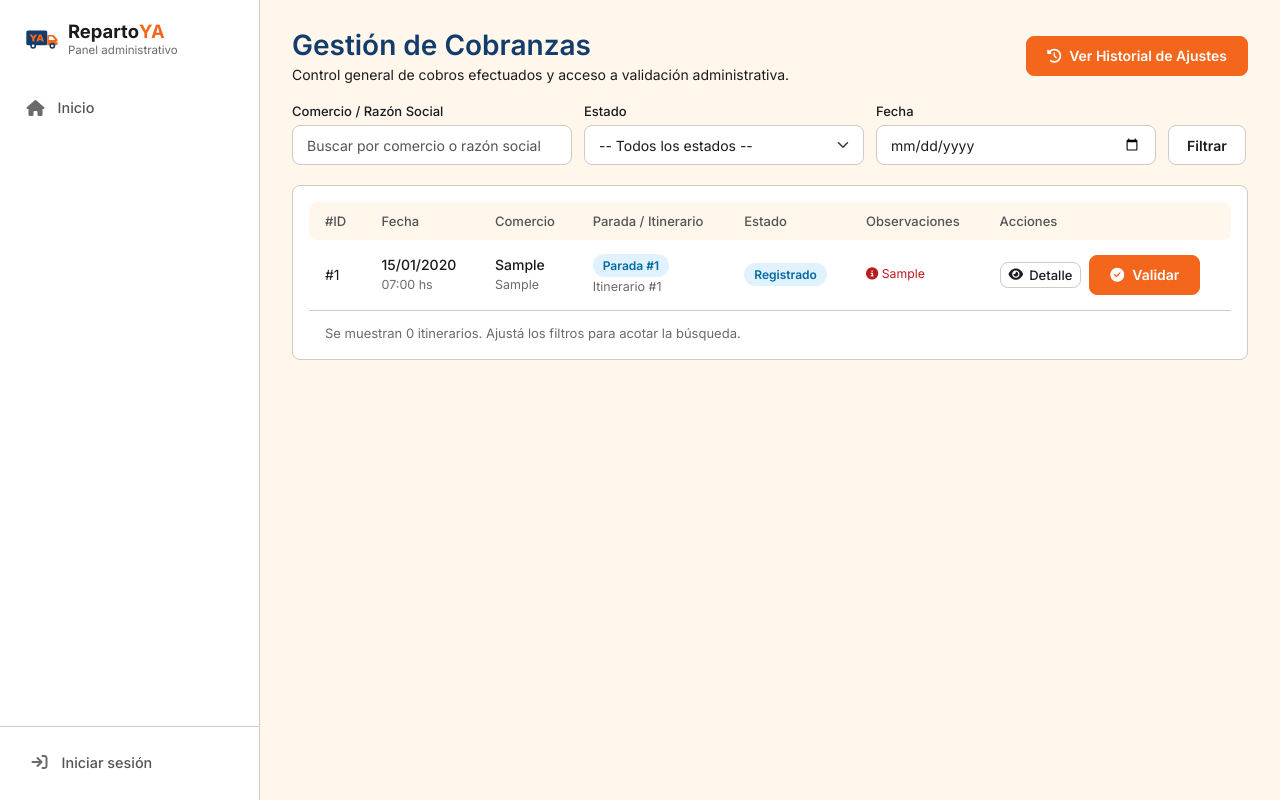
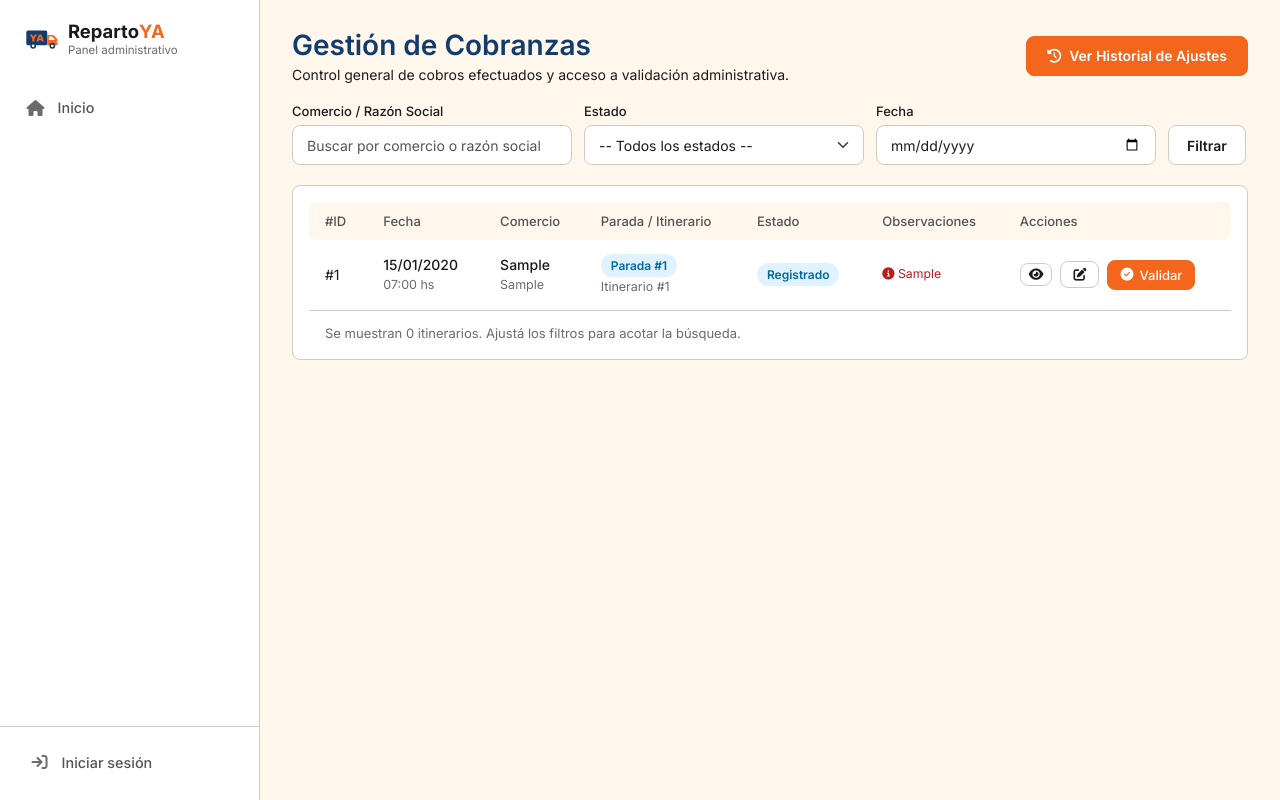
Before and after one commit to enzogiandon/Proyecto_Ing-software, a Django app: page /cobranza/ in a window 1280 px wide. Run offline with Django 5.2, Linux system fonts and the light colour scheme; tables that the repository leaves empty hold one stand-in row (values such as "Sample post").

Commit message:
Corrijo boton de validar en cobranza_lista.html, agregando una clase en itinerario.css y un color en paletas.css

```diff
--- a/apps/cobranza/templates/cobranza/cobranza_lista.html
+++ b/apps/cobranza/templates/cobranza/cobranza_lista.html
@@ -135,27 +135,27 @@
                                         <span class="text-muted small">-</span>
                                     {% endif %}
                                 </td>
-                                <td class="text-end pe-3">
+                                <td class="text-center pe-3">
                                     <div class="d-flex align-items-center gap-2" role="group">
                                         <!-- Botón Ver Detalle -->
                                         <a href="{% url 'cobranza:cobranza_detalle' cobranza.pk %}"
                                         class="btn-ver-detalle btn-sm py-1 px-2"
                                         title="Ver comprobantes y pagos">
-                                            <i class="fas fa-eye"></i> Detalle
+                                            <i class="fas fa-eye"></i>
                                         </a>
 
                                         <!-- Botón Ajustar (visible si tiene discrepancia o está registrada) -->
-                                        {% if cob.estado == "difiere" or cob.estado == "registrado" %}
+                                        {% if cobranza.estado == "difiere" or cobranza.estado == "registrado" %}
                                             <a href="{% url 'cobranza:cobranza_ajustar' cobranza.pk %}"
                                             class="btn-ver-detalle"
                                             title="Ajustar importe por diferencia">
-                                             <i class="fas fa-pen-to-square"></i> Ajustar
+                                             <i class="fas fa-pen-to-square"></i>
                                             </a>
                                      {% endif %}
 
                                         <!-- Botón Validar -->
                                         <a href="{% url 'cobranza:cobranza_validar' cobranza.pk %}"
-                                        class="btn {% if cob.estado == 'aprobado' %}btn-itinerario-outline{% else %}btn-itinerario-primary{% endif %}"
+                                        class="btn {% if cobranza.estado == 'aprobado' %}btn-ver-detalle-primary-outline{% else %}btn-ver-detalle-primary{% endif %}"
                                         title="Arqueo y validación de importes">
                                             <i class="fas fa-circle-check"></i> Validar
                                         </a>
--- a/apps/core/static/core/css/paletas.css
+++ b/apps/core/static/core/css/paletas.css
@@ -75,6 +75,7 @@
   --color-primary-active: #081c32;
   --color-primary-focus-ring: rgba(18, 60, 107, 0.25);
   --color-accent-hover: #ea580b;
+  --color-accent-disabled: #f9b08a;
   --color-accent-active: #e5570b;
   --color-accent-focus-ring: rgba(244, 102, 27, 0.35);
 }
--- a/apps/itinerarios/static/itinerarios/css/itinerarios.css
+++ b/apps/itinerarios/static/itinerarios/css/itinerarios.css
@@ -245,6 +245,45 @@
   background: var(--color-bg, #fff6ec);
   border-color: var(--color-primary, #123c6b);
   color: var(--color-primary, #123c6b);
+}
+
+.btn-ver-detalle-primary {
+  display: inline-flex;
+  align-items: center;
+  gap: 6px;
+  padding: 6px 12px;
+  background: var(--color-accent, #f4661b);
+  border: 1px solid var(--color-accent, #f4661b);
+  border-radius: var(--radius-md, 8px);
+  color: var(--color-surface, #ffffff);
+  font: 500 13px/normal var(--font-family);
+  text-decoration: none;
+  cursor: pointer;
+  white-space: nowrap;
+  transition: all 0.15s ease;
+}
+
+.btn-ver-detalle-primary:hover {
+  background: var(--color-accent-hover, #ea580b);
+  border-color: var(--color-accent-hover, #ea580b);
+  color: var(--color-surface, #ffffff);
+}
+
+.btn-ver-detalle-primary-outline {
+  display: inline-flex;
+  align-items: center;
+  gap: 6px;
+  padding: 6px 12px;
+  background: var(--color-accent-disabled, #f9b08a);
+  border: 1px solid var(--color-accent-disabled, #f9b08a);
+  border-radius: var(--radius-md, 8px);
+  color: var(--color-surface, #ffffff);
+  font: 500 13px/normal var(--font-family);
+  text-decoration: none;
+  pointer-events: none;
+  cursor: default;
+  white-space: nowrap;
+  transition: all 0.15s ease;
 }
 
 /* ---------- Pantalla Agregar Itinerario ---------- */
```
